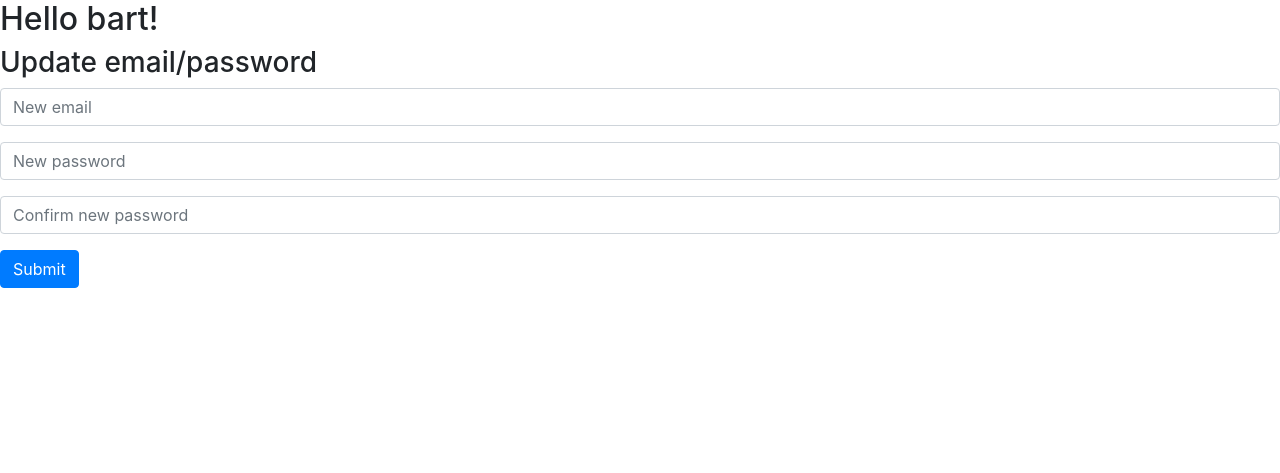
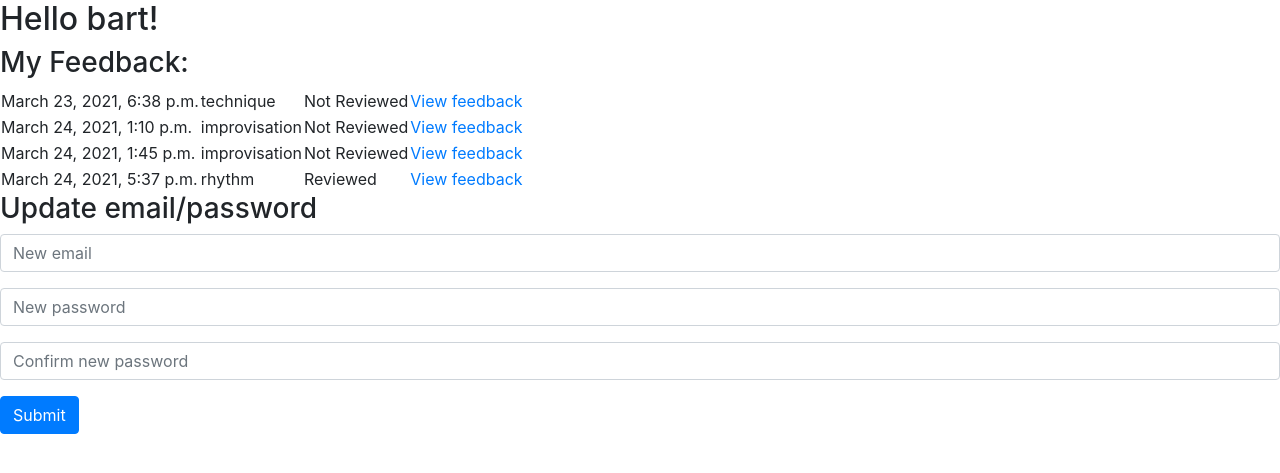
Before and after one commit to chriskorsak/capstone, a Django app: a page that uses ckblues/templates/ckblues/dashboard.html in a window 1280 px wide. Shown: the part 82-555 px from the top of the page. Run offline with Django 3.2, Linux system fonts and the light colour scheme; a user stored in the database is signed in; data comes from the database, SQL or seed files in the repository; both versions use the stored data as it was after the commit; some libraries are stand-ins or nearby versions.

Commit message:
update Feedback model: add reviewed status and url field for video response. update dashboard template to display all feedbacks and status. link to each feedback.

```diff
--- a/ckblues/admin.py
+++ b/ckblues/admin.py
@@ -3,7 +3,7 @@ from django.contrib import admin
 from . models import User, Post, PostComment, Feedback, FeedbackComment
 
 class UserAdmin(admin.ModelAdmin):
-  list_display = ("username", "first_name", "last_name", "email", "id")
+  list_display = ("id", "username", "first_name", "last_name", "email")
 
 class PostAdmin(admin.ModelAdmin):
   list_display = ("author", "date", "title", "category", "premium", "published")
@@ -13,7 +13,7 @@ class PostCommentAdmin(admin.ModelAdmin):
   list_display = ("user", "date", "comment", "post")
 
 class FeedbackAdmin(admin.ModelAdmin):
-  list_display = ("user", "date", "category")
+  list_display = ("id", "user", "date", "category", "reviewed")
 
 class FeedbackCommentAdmin(admin.ModelAdmin):
   list_display = ("user", "date", "comment", "feedback")
--- a/ckblues/models.py
+++ b/ckblues/models.py
@@ -34,6 +34,8 @@ class Feedback(models.Model):
   video = models.URLField(max_length=200, blank=True)
   note = models.TextField(max_length=512)
   category = models.CharField(max_length=64, blank=True)
+  reviewed = models.BooleanField(default=False)
+  videoResponse = models.URLField(max_length=200, blank=True)
 
   def __str__(self):
     return f"User:{self.user} User:{self.video} Comment:{self.note}"
--- a/ckblues/templates/ckblues/dashboard.html
+++ b/ckblues/templates/ckblues/dashboard.html
@@ -3,6 +3,29 @@
 
 {% block body %}
   <h2>Hello {{ username }}!</h2>
+
+  <!-- display feedbacks -->
+  <section>
+    <h3>My Feedback:</h3>
+    <table>
+      {% for feedback in feedbacks %}
+        <tr>
+          <td>{{ feedback.date }}</td>
+          <td>{{ feedback.category }}</td>
+          <td>
+            {% if feedback.reviewed %}
+              Reviewed
+            {% else %}
+              Not Reviewed
+            {% endif %}
+          </td>
+          <td><a href="{% url 'feedback' feedback.id %}">View feedback</a></td>
+        </tr>
+      {% endfor %}
+    </table>
+  </section>
+
+  <!-- update credentials -->
   <section>
     <h3>Update email/password</h3>
     <form action="{% url 'update-credentials' username %}" method="POST">
--- a/ckblues/templates/ckblues/feedback.html
+++ b/ckblues/templates/ckblues/feedback.html
@@ -9,7 +9,7 @@
   <iframe width="560" height="315" src="https://www.youtube.com/embed/{{ feedback.video }}" title="YouTube video player" frameborder="0" allow="accelerometer; autoplay; clipboard-write; encrypted-media; gyroscope; picture-in-picture" allowfullscreen></iframe>
 </p>
 <p>
-  Your notes:<br>
+  Notes:<br>
   {{ feedback.note }}
 </p>
 
--- a/ckblues/views.py
+++ b/ckblues/views.py
@@ -130,8 +130,11 @@ def logoutView(request):
   return HttpResponseRedirect(reverse("index"))
 
 def dashboard(request, username):
+  user = request.user
+  feedbacks = Feedback.objects.filter(user=user)
   return render(request, "ckblues/dashboard.html", {
-    "username": username
+    "username": username,
+    "feedbacks": feedbacks
   })
 
 def updateCredentials(request, username):
```
Also changed, not shown: ckblues/migrations/0008_auto_20210324_1801.py (added), db.sqlite3.
